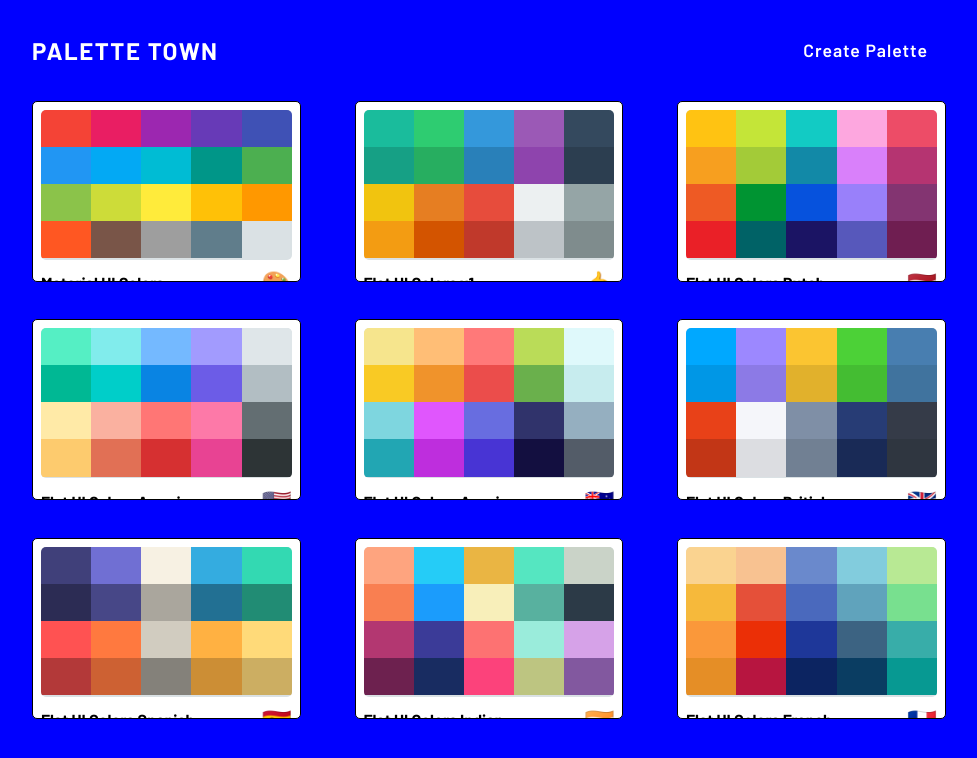
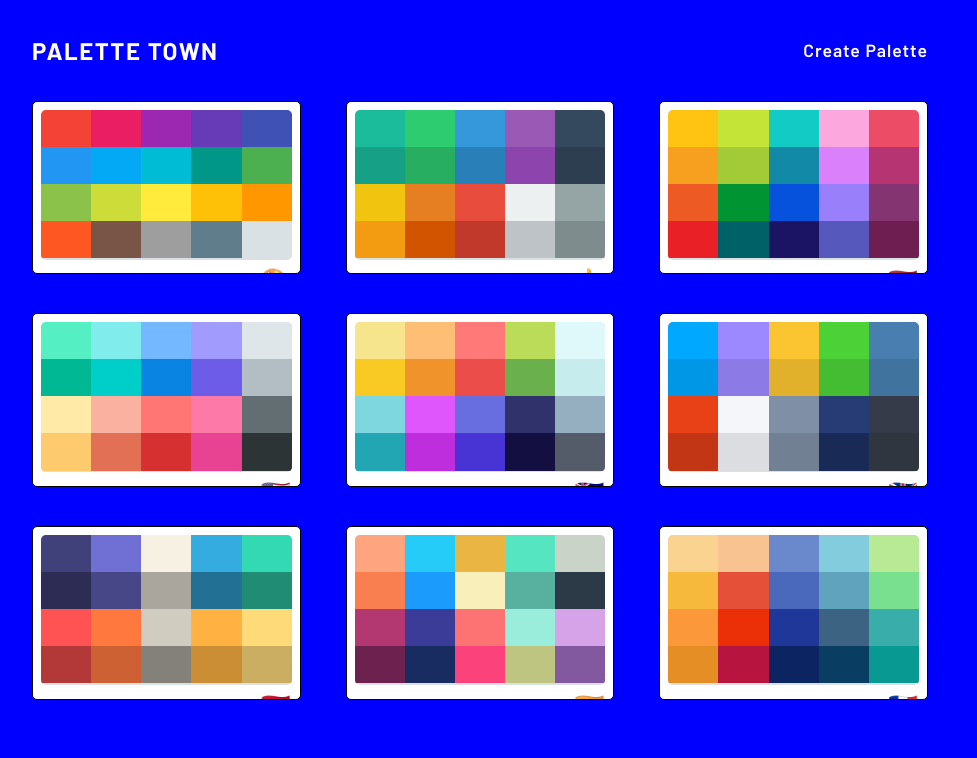
Before and after one commit to austinhdang/palette-town, a React (Create React App) app in the folder palette-town/: page / in a window 1280 px wide. Shown: the top 758 px of the page, without its empty margins (160-1137 px from the left). Built offline with nearby package versions, Linux system fonts and the light colour scheme.

Commit message:
Adjust PaletteList styling and grid spacing

```diff
--- a/palette-town/src/styles/MiniPaletteStyles.js
+++ b/palette-town/src/styles/MiniPaletteStyles.js
@@ -4,6 +4,7 @@ export default {
     border: '1px solid black',
     borderRadius: '5px',
     padding: '0.5rem',
+    paddingBottom: '0.3rem',
     position: 'relative',
     overflow: 'hidden',
     '&:hover': {
@@ -23,8 +24,10 @@ export default {
     alignItems: 'center',
     margin: '0',
     color: 'black',
-    paddingTop: '0.5rem',
-    fontSize: '1rem',
+    paddingTop: '0.3rem',
+    fontSize: '0.9rem',
+    fontWeight: '600',
+    letterSpacing: '1px',
     position: 'relative',
   },
   emoji: {
--- a/palette-town/src/styles/PaletteListStyles.js
+++ b/palette-town/src/styles/PaletteListStyles.js
@@ -36,6 +36,6 @@ export default {
     width: '100%',
     display: 'grid',
     gridTemplateColumns: 'repeat(3, 30%)',
-    gridGap: '6%',
+    gridGap: '6.5% 5%',
   },
 };
```
